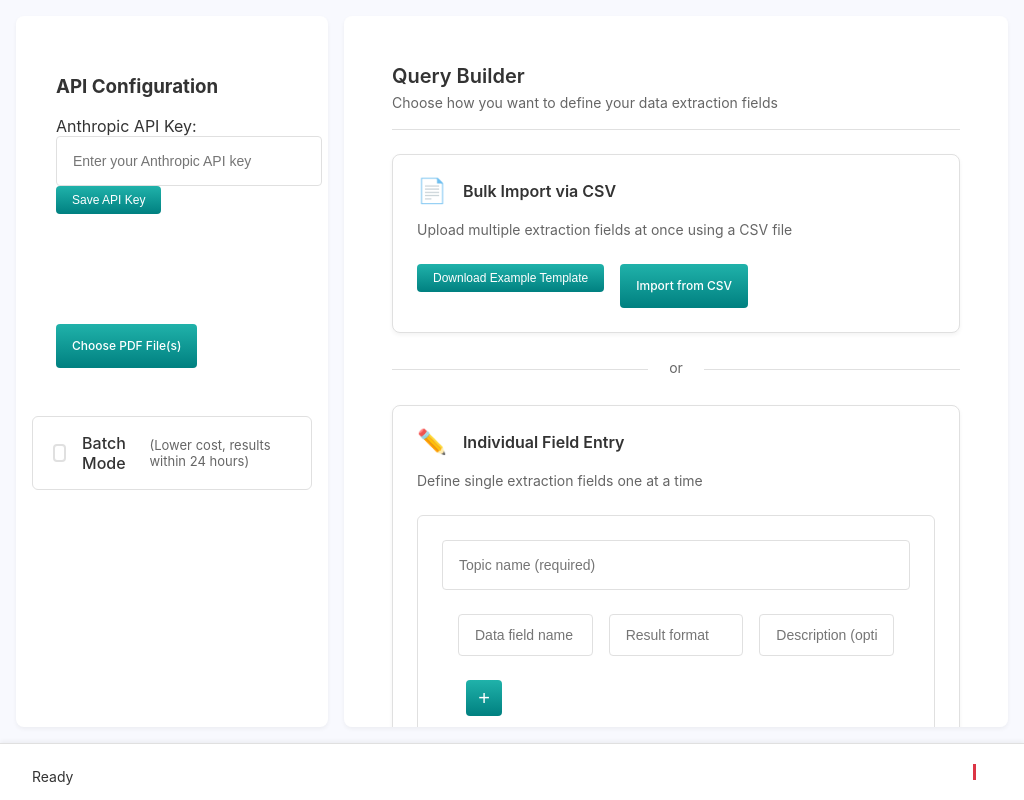
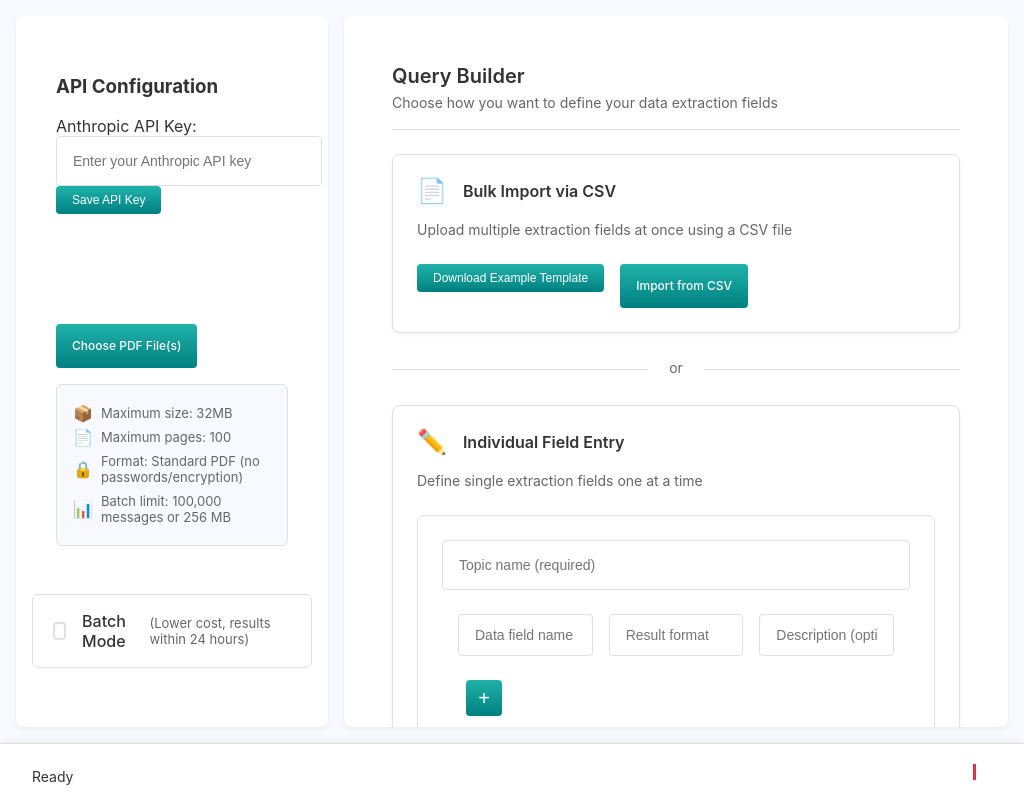
Before and after one commit to Wei1024/data-extraction-app, an Electron app: page index.html in a window 1024 px wide. Drawn offline with Linux system fonts and the light colour scheme; no server answers.

Commit message:
feat: add upload restriction messages

```diff
--- a/index.html
+++ b/index.html
@@ -23,6 +23,24 @@
                 <label for="pdf-file" class="file-label">Choose PDF File(s)</label>
                 <input type="file" id="pdf-file" accept=".pdf" class="file-input" multiple>
                 <div id="selected-files" class="file-names"></div>
+                <div class="file-restrictions">
+                    <div class="restriction-item">
+                        <span class="restriction-icon">📦</span>
+                        <span class="restriction-text">Maximum size: 32MB</span>
+                    </div>
+                    <div class="restriction-item">
+                        <span class="restriction-icon">📄</span>
+                        <span class="restriction-text">Maximum pages: 100</span>
+                    </div>
+                    <div class="restriction-item">
+                        <span class="restriction-icon">🔒</span>
+                        <span class="restriction-text">Format: Standard PDF (no passwords/encryption)</span>
+                    </div>
+                    <div class="restriction-item">
+                        <span class="restriction-icon">📊</span>
+                        <span class="restriction-text">Batch limit: 100,000 messages or 256 MB</span>
+                    </div>
+                </div>
             </div>
 
             <div class="mode-toggle">
--- a/styles.css
+++ b/styles.css
@@ -812,3 +812,30 @@ input[type="checkbox"]:focus {
     transform: translateY(0);
     box-shadow: var(--shadow-sm);
 }
+
+/* File Restrictions */
+.file-restrictions {
+    margin-top: var(--spacing-md);
+    padding: var(--spacing-md);
+    background-color: var(--color-bg);
+    border-radius: var(--border-radius-md);
+    border: 1px solid var(--color-border);
+}
+
+.restriction-item {
+    display: flex;
+    align-items: center;
+    gap: var(--spacing-sm);
+    padding: var(--spacing-xs) 0;
+    color: var(--color-text-light);
+    font-size: 13px;
+}
+
+.restriction-icon {
+    font-size: 16px;
+    line-height: 1;
+}
+
+.restriction-text {
+    flex: 1;
+}
```
